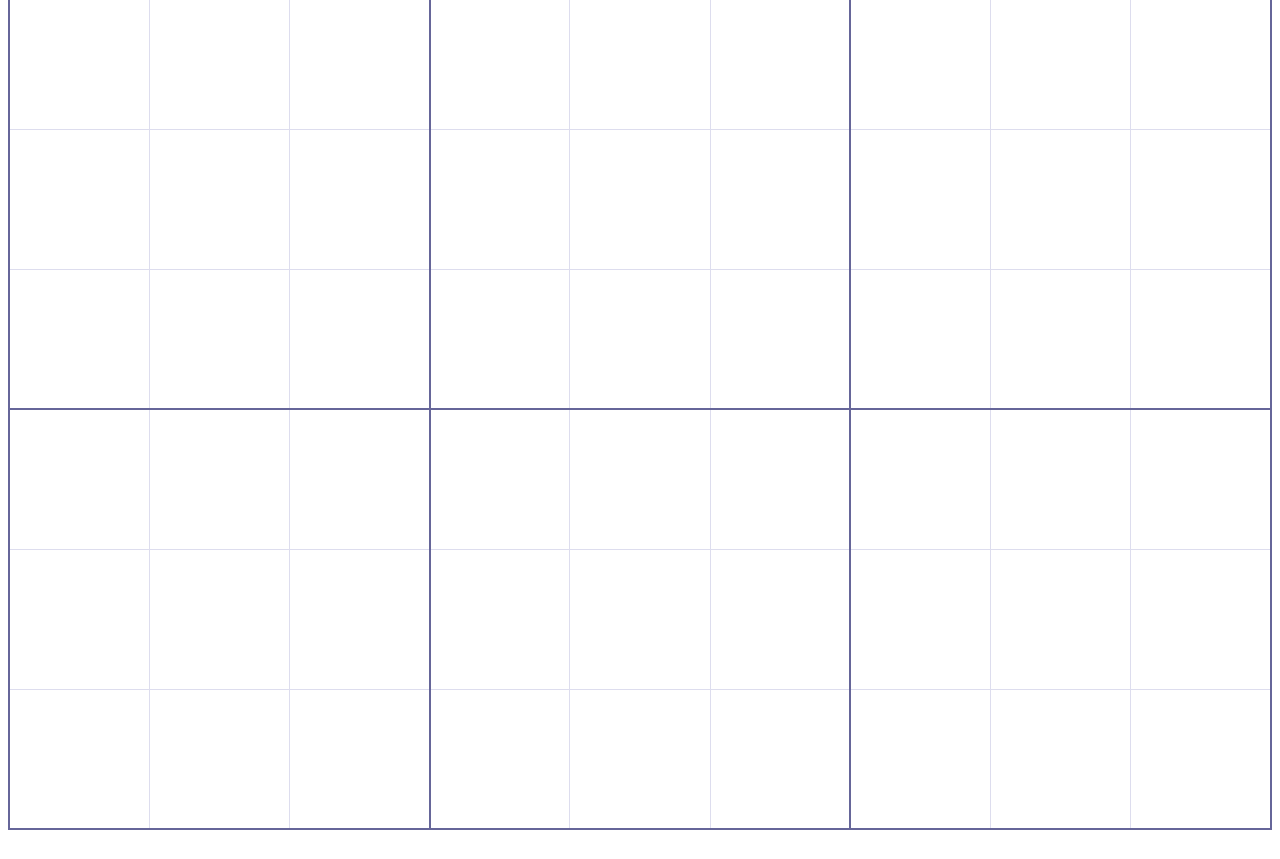
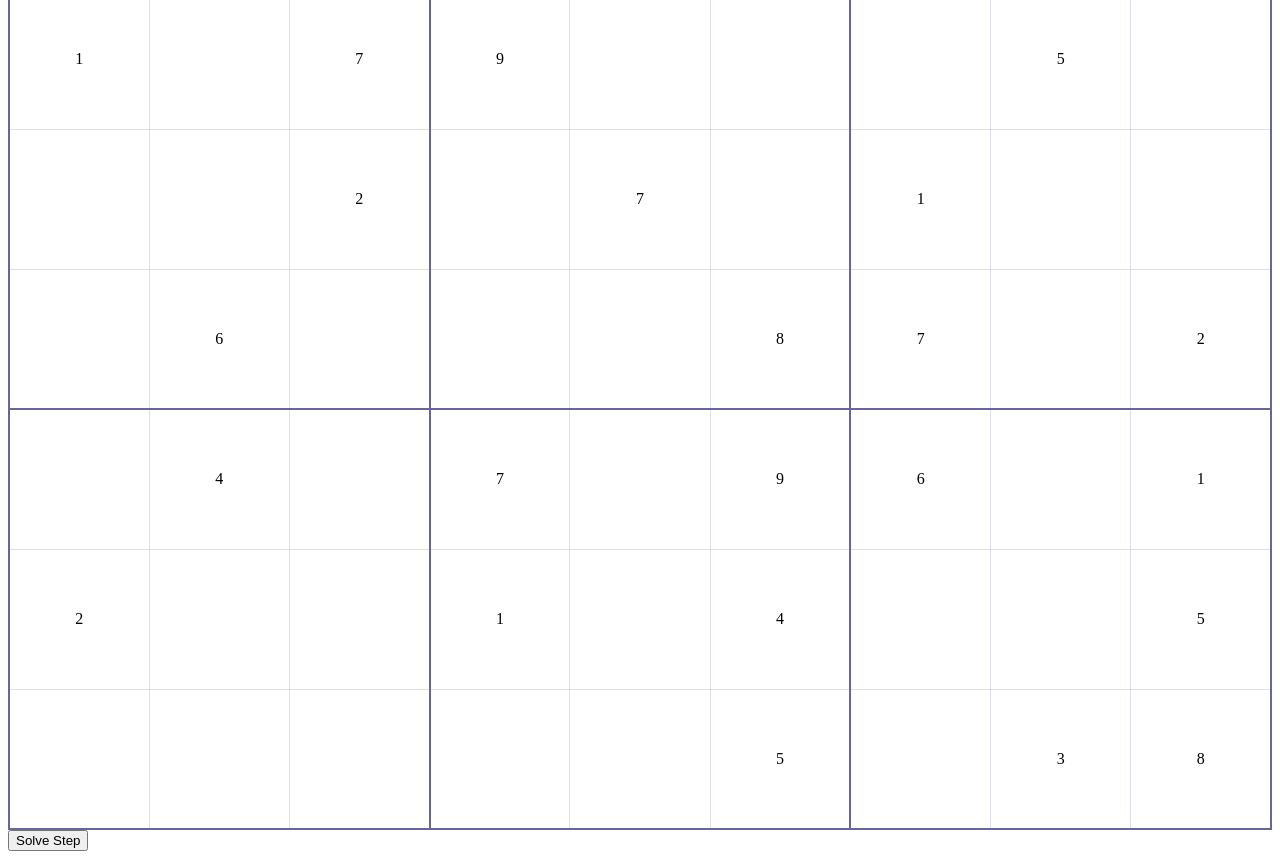
Before and after one commit to RomanDietenmeier/React-Sudoku, a React (Vite) app: page / in a window 1280 px wide. Shown: the part 440-1299 px from the top of the page. Before the commit the page ends 1278 px from the top, so only its background shows below. Built offline with nearby package versions, Linux system fonts and the light colour scheme.

Commit message:
Add a premade Sudoku and add a solve button.

```diff
--- a/src/App.tsx
+++ b/src/App.tsx
@@ -1,11 +1,21 @@
 import { useState, useEffect } from "react";
 import "./app.css";
 import { checkWrongMove } from "./checkWrongMove";
+import { humanSolveMove } from "./humanSolve";
 
 export function App() {
   const [wrongMove, setWrongMove] = useState<Array<number>>([]);
   const [activeCell, setActiveCell] = useState(-1);
-  const [cells, setCells] = useState<Array<number>>(Array(81).fill(-1));
+  const [cells, setCells] = useState<Array<number>>([
+    4, 2, -1, 3, -1, -1, -1, -1, -1, 6, -1, -1, 8, -1, 1, -1, -1, 9, 5, -1, 8,
+    4, -1, 7, -1, 6, -1,
+
+    1, -1, 7, 9, -1, -1, -1, 5, -1, -1, -1, 2, -1, 7, -1, 1, -1, -1, -1, 6, -1,
+    -1, -1, 8, 7, -1, 2,
+
+    -1, 4, -1, 7, -1, 9, 6, -1, 1, 2, -1, -1, 1, -1, 4, -1, -1, 5, -1, -1, -1,
+    -1, -1, 5, -1, 3, 8,
+  ]); //Array(81).fill(-1));
 
   function handleKeyDown(e: KeyboardEvent) {
     if (activeCell === -1) return;
@@ -40,12 +50,28 @@ export function App() {
 
   useEffect(() => {
     setWrongMove(checkWrongMove(cells));
+    console.log(
+      "ToDo DELETE THIS LINE",
+      "humanSolveMove",
+      humanSolveMove(cells),
+    );
   }, [cells]);
 
   useEffect(() => {
     window.addEventListener("keydown", handleKeyDown);
     return () => window.removeEventListener("keydown", handleKeyDown);
   }, [activeCell]);
+
+  function onClickSolveStep() {
+    const solveStep = humanSolveMove(cells);
+    if (!solveStep) {
+      window.alert("can't find a move");
+      return;
+    }
+    const newCells = cells.slice();
+    newCells[solveStep[0]] = solveStep[1];
+    setCells(newCells);
+  }
 
   return (
     <>
@@ -571,6 +597,7 @@ export function App() {
           </tr>
         </tbody>
       </table>
+      <button onClick={onClickSolveStep}>Solve Step</button>
     </>
   );
 }
```
